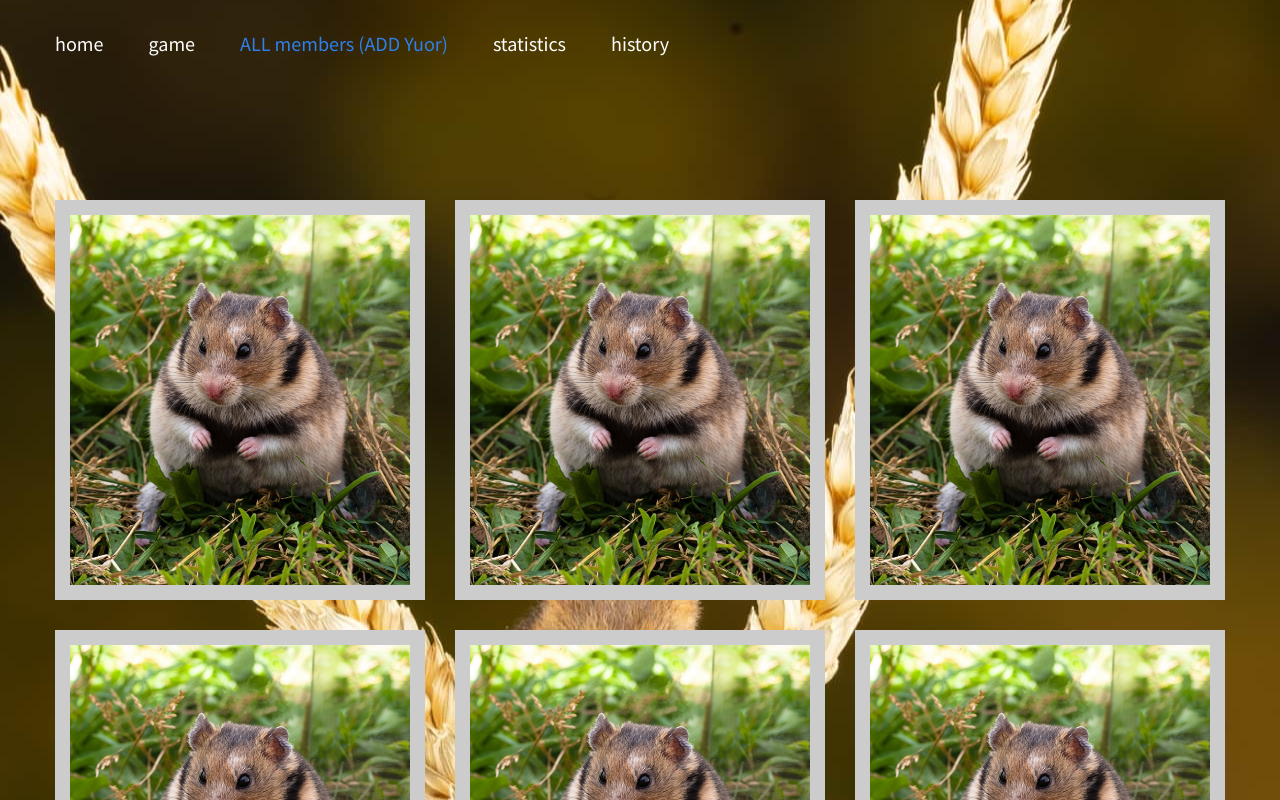
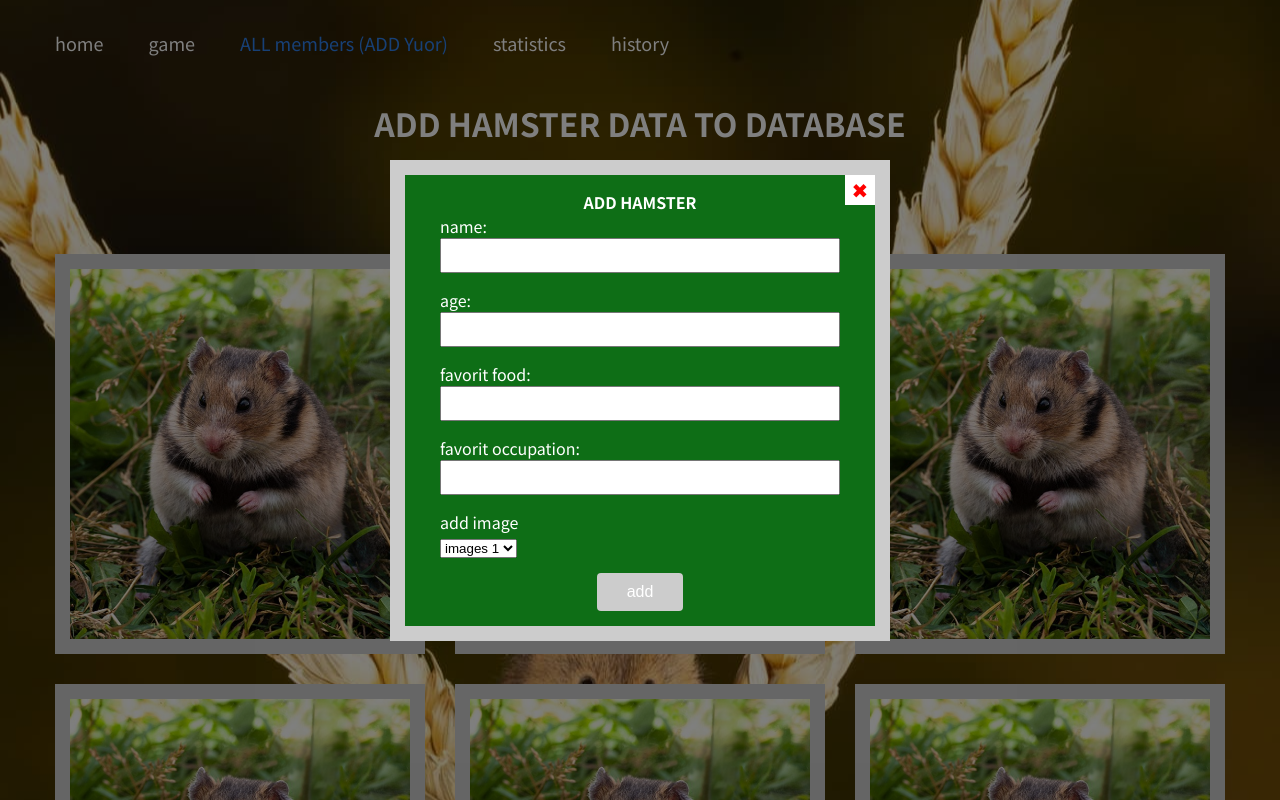
Before and after one commit to nikonenkoincodeit/hamstrar-react, a React app: page /gallery in a window 1280 px wide. Shown: the top 800 px of the page. Built offline with nearby package versions, Linux system fonts and the light colour scheme.

Commit message:
added form

```diff
--- a/src/components/App/App.css
+++ b/src/components/App/App.css
@@ -11,6 +11,7 @@
 html,
 body {
   width: 100%;
+  min-height: 100vh;
   font-family: "Noto Sans JP", sans-serif;
 }
 
@@ -22,6 +23,11 @@ img {
   display: block;
   width: 100%;
   height: auto;
+}
+
+button {
+  border: none;
+  cursor: pointer;
 }
 
 .container {
--- /dev/null
+++ b/src/components/Form/Form.css
@@ -0,0 +1,77 @@
+.wrapper-form {
+  width: 100vw;
+  height: 100vh;
+  position: fixed;
+  background: rgba(0, 0, 0, 0.5);
+  z-index: 100;
+  display: flex;
+  justify-content: center;
+  align-items: center;
+  pointer-events: none;
+  opacity: 0;
+  transition: opacity 0.7s ease;
+}
+
+.wrapper-form.is-open {
+  opacity: 1;
+  pointer-events: all;
+}
+
+.form {
+  width: calc(100% - 30px);
+  max-width: 500px;
+  border: 15px solid #ccc;
+  background: rgb(14, 110, 22);
+  display: flex;
+  flex-direction: column;
+  align-items: center;
+  padding: 15px;
+  position: relative;
+}
+
+.form-title,
+.form label {
+  display: block;
+  color: #fff;
+  font-size: 16px;
+}
+
+.form-title {
+  text-align: center;
+  text-transform: uppercase;
+}
+
+.form div {
+  width: calc(100% - 40px);
+  margin-bottom: 15px;
+}
+
+.form input {
+  width: 100%;
+  height: 35px;
+  font-size: 16px;
+  padding: 0 15px;
+}
+
+.btn-add-hamster {
+  padding: 10px 30px;
+  color: #fff;
+  background: #ccc;
+  font-size: 16px;
+  border-radius: 4px;
+}
+
+.form .close-form {
+  position: absolute;
+  right: 0;
+  top: 0;
+  width: 30px;
+  height: 30px;
+  background: #fff;
+  z-index: 3;
+  text-align: center;
+  line-height: 30px;
+  color: red;
+  font-size: 20px;
+  cursor: pointer;
+}
--- /dev/null
+++ b/src/components/Form/Form.js
@@ -0,0 +1,57 @@
+import "./Form.css";
+
+export default function Form(props) {
+  const addHamster = (e) => {
+    e.preventDefault();
+    const formData = new FormData(e.target);
+    formData.forEach((key, value) => {
+      console.log(key, value);
+    });
+    e.target.reset();
+  };
+
+  return (
+    <div className={!!props.open ? "wrapper-form is-open" : "wrapper-form"}>
+      <form className="form" onSubmit={addHamster}>
+        <h2 className="form-title">add hamster</h2>
+        <div
+          className="close-form"
+          onClick={() => props.togglePopupForm(false)}
+        >
+          &#10006;
+        </div>
+        <div>
+          <label htmlFor="name">name:</label>
+          <input type="text" id="name" name="name" />
+        </div>
+        <div>
+          <label htmlFor="age">age:</label>
+          <input type="number" id="age" name="age" />
+        </div>
+        <div>
+          <label htmlFor="favorit-food">favorit food:</label>
+          <input type="text" id="favorit-food" name="favorit-food" />
+        </div>
+        <div>
+          <label htmlFor="favorit-occupation">favorit occupation:</label>
+          <input
+            type="text"
+            id="favorit-occupation"
+            name="favorit-occupation"
+          />
+        </div>
+        <div>
+          <label htmlFor="images">add image</label>
+          <select name="images">
+            <option value="images 1">images 1</option>
+            <option value="images 2">images 2</option>
+            <option value="images 3">images 3</option>
+          </select>
+        </div>
+        <button type="submit" className="btn-add-hamster">
+          add
+        </button>
+      </form>
+    </div>
+  );
+}
--- /dev/null
+++ b/src/components/Form/index.js
@@ -0,0 +1 @@
+export { default } from "./Form";
--- a/src/pages/Battle/Battle.css
+++ b/src/pages/Battle/Battle.css
@@ -46,3 +46,7 @@
   width: calc((100% - 60px) / 3);
   padding: 20px;
 }
+
+.box-battle .hamstrar-cart {
+  margin-bottom: 0;
+}
--- a/src/pages/Gallery/Gallery.css
+++ b/src/pages/Gallery/Gallery.css
@@ -1,3 +1,43 @@
+.box-show-form {
+  padding-top: 100px;
+  display: flex;
+  flex-direction: column;
+  align-items: center;
+}
+
+.gallery-title {
+  text-transform: uppercase;
+  color: #fff;
+  margin-bottom: 20px;
+}
+
+.btn-show-form {
+  padding: 10px 30px;
+  background: green;
+  color: #fff;
+  font-size: 16px;
+  font-weight: 700;
+  border-radius: 4px;
+}
+
+.box-gallery {
+  padding: 50px 0 100px 0;
+}
+
+.gallery-cart .overlay {
+  position: absolute;
+  width: 100%;
+  height: 100%;
+  top: 0;
+  left: 0;
+  z-index: 2;
+  transform: translateY(0);
+  display: flex;
+  justify-content: center;
+  align-items: center;
+  flex-direction: column;
+}
+
 .btn-delete {
   width: 40px;
   height: 40px;
@@ -17,3 +57,24 @@
 .gallery-cart:hover .btn-delete {
   opacity: 1;
 }
+
+.box-btns {
+  margin-top: 20px;
+}
+
+.box-btns button {
+  font-family: "Noto Sans JP", sans-serif;
+  padding: 7px 30px;
+  border-radius: 4px;
+  font-size: 16px;
+  color: #fff;
+}
+
+.btn-yes {
+  background: coral;
+  margin-right: 10px;
+}
+
+.btn-no {
+  background: green;
+}
--- a/src/pages/Gallery/Gallery.js
+++ b/src/pages/Gallery/Gallery.js
@@ -1,9 +1,9 @@
 import { useState } from "react";
+import Header from "../../components/Header";
+import Form from "../../components/Form";
 
 import { v4 as uuidv4 } from "uuid";
-import Header from "../../components/Header";
 import "./Gallery.css";
-
 import imgH2 from "../../assets/images/1618560680_8.jpg";
 
 export default function Gallery() {
@@ -11,34 +11,70 @@ export default function Gallery() {
 
   let [open, setOpen] = useState(-1);
 
-  const deleteHamstrar = (id) => {
+  let [openForm, setOpenForm] = useState(true);
+
+  const deleteHamster = (id) => {
     console.log(id);
+  };
+
+  const showDataDeletionPopup = (id) => {
     setOpen((open = id));
+  };
+
+  const hideDataDeletionPopup = () => {
+    setOpen((open = -1));
+  };
+
+  const togglePopupForm = (bool) => {
+    setOpenForm((openForm = bool));
   };
 
   return (
     <div className="page-wrapper">
       <Header />
+      <Form open={openForm} togglePopupForm={togglePopupForm} />
       <div className="container">
+        <div className="box-show-form">
+          <h1 className="gallery-title">add hamster data to database</h1>
+          <button
+            type="button"
+            className="btn-show-form"
+            onClick={() => togglePopupForm(true)}
+          >
+            show form
+          </button>
+        </div>
+
         <div className="box-gallery">
           {array.map((item, index) => {
             return (
               <div className="gallery-cart" key={uuidv4()}>
                 <div
                   className="btn-delete"
-                  onClick={() => deleteHamstrar(index)}
+                  onClick={() => showDataDeletionPopup(index)}
                 >
                   &#10006;
                 </div>
                 <img src={imgH2} alt="" />
-                {index == open && (
-                  <div className="overla">
-                    <p>
-                      name: <span>piter pan</span>
-                    </p>
-                    <p>
-                      age: <span>6</span>
-                    </p>
+                {index === open && (
+                  <div className="overlay">
+                    <p>delete?</p>
+                    <div className="box-btns">
+                      <button
+                        type="button"
+                        className="btn-yes"
+                        onClick={() => deleteHamster(index)}
+                      >
+                        yes
+                      </button>
+                      <button
+                        type="button"
+                        className="btn-no"
+                        onClick={hideDataDeletionPopup}
+                      >
+                        no
+                      </button>
+                    </div>
                   </div>
                 )}
               </div>
--- a/src/pages/Home/Home.css
+++ b/src/pages/Home/Home.css
@@ -1,6 +1,6 @@
 .hunter {
   width: 100%;
-  height: 100%;
+  height: 100vh;
   background-image: url("../../assets/images/hunter.jpg");
   background-repeat: no-repeat;
   background-size: cover;
```
Also changed, not shown: 1 other file.
